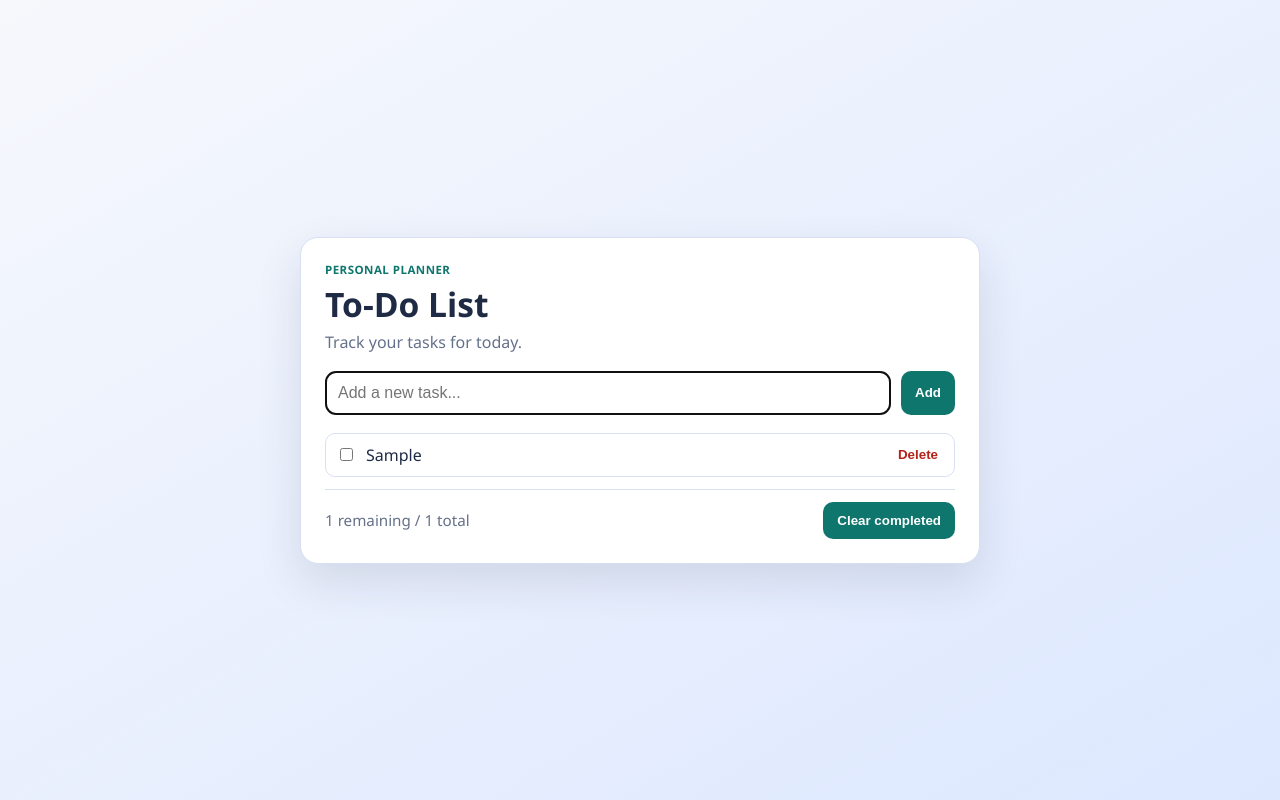
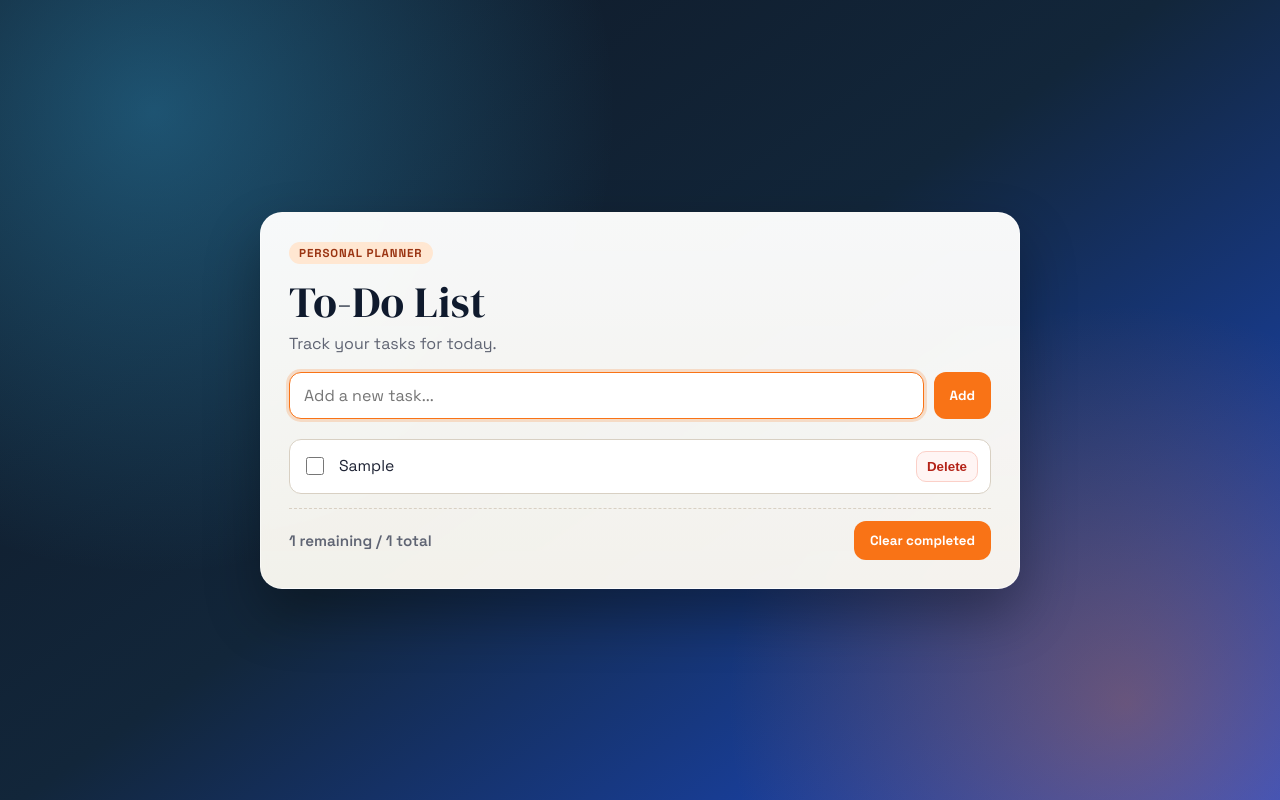
Before and after one commit to OwaisBandaly/devops-cicd, a website: page src/public/index.html in a window 1280 px wide. Both pictures are taken after typing "Sample" into the empty fields and a click on the button "Add". Drawn offline with Linux system fonts and the light colour scheme.

Commit message:
Refactor styles for improved layout and design consistency in To-Do app

```diff
--- a/src/public/styles.css
+++ b/src/public/styles.css
@@ -1,12 +1,16 @@
+@import url("https://fonts.googleapis.com/css2?family=DM+Serif+Display:ital@0;1&family=Space+Grotesk:wght@400;500;600;700&display=swap");
+
 :root {
-  --bg-1: #f6f8fc;
-  --bg-2: #dde8ff;
-  --card: #ffffff;
-  --text: #1f2a44;
-  --muted: #65708a;
-  --accent: #0f766e;
-  --accent-strong: #0a5d57;
-  --line: #d7dff1;
+  --bg-ink: #0f1724;
+  --bg-night: #12263a;
+  --bg-sky: #1d4ed8;
+  --card: #fffdf7;
+  --line: #d8d0c3;
+  --text: #1d2233;
+  --muted: #5f6473;
+  --accent: #f97316;
+  --accent-strong: #ea580c;
+  --ok: #0f766e;
   --danger: #b42318;
 }
 
@@ -16,40 +20,52 @@
 
 body {
   margin: 0;
-  font-family: "Segoe UI", Tahoma, Geneva, Verdana, sans-serif;
+  min-height: 100vh;
   color: var(--text);
-  background: linear-gradient(150deg, var(--bg-1), var(--bg-2));
-  min-height: 100vh;
+  font-family: "Space Grotesk", "Trebuchet MS", sans-serif;
+  background:
+    radial-gradient(circle at 12% 14%, rgba(56, 189, 248, 0.35), transparent 35%),
+    radial-gradient(circle at 88% 88%, rgba(249, 115, 22, 0.35), transparent 30%),
+    linear-gradient(145deg, var(--bg-ink), var(--bg-night) 48%, var(--bg-sky));
 }
 
 .app-shell {
   min-height: 100vh;
   display: grid;
   place-items: center;
-  padding: 24px;
+  padding: 30px 18px;
 }
 
 .todo-card {
-  width: min(680px, 100%);
-  background: var(--card);
-  border: 1px solid var(--line);
-  border-radius: 18px;
-  padding: 24px;
-  box-shadow: 0 18px 45px rgba(31, 42, 68, 0.12);
+  width: min(760px, 100%);
+  padding: 28px;
+  border-radius: 22px;
+  background: linear-gradient(180deg, rgba(255, 255, 255, 0.97), rgba(255, 252, 244, 0.95));
+  border: 1px solid rgba(255, 255, 255, 0.55);
+  box-shadow: 0 26px 55px rgba(0, 0, 0, 0.32);
+  backdrop-filter: blur(5px);
 }
 
 .todo-header h1 {
-  margin: 4px 0;
-  font-size: clamp(1.5rem, 2vw + 1rem, 2.1rem);
+  margin: 8px 0 2px;
+  font-family: "DM Serif Display", Georgia, serif;
+  font-weight: 400;
+  font-size: clamp(2rem, 5vw, 2.7rem);
+  letter-spacing: 0.01em;
+  color: #0f1a2d;
 }
 
 .eyebrow {
   margin: 0;
-  color: var(--accent);
-  font-weight: 600;
-  letter-spacing: 0.04em;
+  display: inline-block;
+  padding: 4px 10px;
+  border-radius: 999px;
+  font-size: 0.72rem;
+  font-weight: 700;
   text-transform: uppercase;
-  font-size: 0.72rem;
+  letter-spacing: 0.08em;
+  background: #ffe7d2;
+  color: #9a3412;
 }
 
 .subtitle {
@@ -66,20 +82,31 @@ body {
 
 .todo-form input {
   border: 1px solid var(--line);
-  border-radius: 10px;
-  padding: 12px;
+  border-radius: 12px;
+  padding: 12px 14px;
   font-size: 1rem;
+  font-family: inherit;
+  background: #ffffff;
+  transition: border-color 120ms ease, box-shadow 120ms ease;
+}
+
+.todo-form input:focus {
+  outline: none;
+  border-color: var(--accent);
+  box-shadow: 0 0 0 3px rgba(249, 115, 22, 0.2);
 }
 
 .todo-form button,
 .todo-footer button {
   border: none;
-  border-radius: 10px;
+  border-radius: 12px;
+  cursor: pointer;
+  font-family: inherit;
+  font-weight: 700;
+  padding: 11px 16px;
   background: var(--accent);
   color: #fff;
-  cursor: pointer;
-  font-weight: 600;
-  padding: 11px 14px;
+  transition: transform 110ms ease, background-color 110ms ease;
 }
 
 .todo-form button:hover,
@@ -87,26 +114,45 @@ body {
   background: var(--accent-strong);
 }
 
+.todo-form button:active,
+.todo-footer button:active {
+  transform: translateY(1px);
+}
+
 .todo-list {
   list-style: none;
-  margin: 18px 0 8px;
+  margin: 20px 0 6px;
   padding: 0;
   display: grid;
-  gap: 8px;
+  gap: 10px;
 }
 
 .todo-item {
   display: grid;
   grid-template-columns: auto 1fr auto;
   align-items: center;
-  gap: 10px;
+  gap: 12px;
   border: 1px solid var(--line);
-  border-radius: 10px;
-  padding: 10px;
+  border-radius: 12px;
+  padding: 11px 12px;
+  background: #fff;
+  animation: fade-in 180ms ease;
+}
+
+.todo-item input[type="checkbox"] {
+  width: 18px;
+  height: 18px;
+  accent-color: var(--ok);
 }
 
 .todo-item label {
   word-break: break-word;
+  font-size: 0.98rem;
+}
+
+.todo-item.completed {
+  background: #f4fffb;
+  border-color: #b9e5de;
 }
 
 .todo-item.completed label {
@@ -115,20 +161,26 @@ body {
 }
 
 .delete-btn {
-  border: none;
-  background: transparent;
+  border: 1px solid #fbd0c8;
+  background: #fff5f4;
   color: var(--danger);
-  font-weight: 600;
+  font-weight: 700;
+  border-radius: 10px;
+  padding: 7px 10px;
   cursor: pointer;
 }
 
+.delete-btn:hover {
+  background: #ffe7e4;
+}
+
 .todo-footer {
-  margin-top: 12px;
+  margin-top: 14px;
   padding-top: 12px;
-  border-top: 1px solid var(--line);
+  border-top: 1px dashed var(--line);
   display: flex;
+  align-items: center;
   justify-content: space-between;
-  align-items: center;
   gap: 10px;
   flex-wrap: wrap;
 }
@@ -136,14 +188,31 @@ body {
 #task-count {
   color: var(--muted);
   font-size: 0.95rem;
+  font-weight: 600;
 }
 
-@media (max-width: 520px) {
+@keyframes fade-in {
+  from {
+    opacity: 0;
+    transform: translateY(5px);
+  }
+
+  to {
+    opacity: 1;
+    transform: translateY(0);
+  }
+}
+
+@media (max-width: 560px) {
   .todo-card {
-    padding: 18px;
+    padding: 20px;
   }
 
   .todo-form {
     grid-template-columns: 1fr;
   }
+
+  .todo-header h1 {
+    font-size: 2rem;
+  }
 }
```
